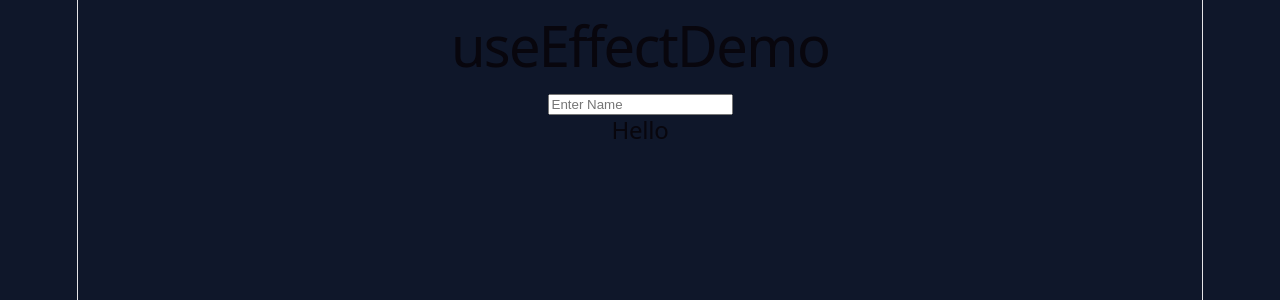
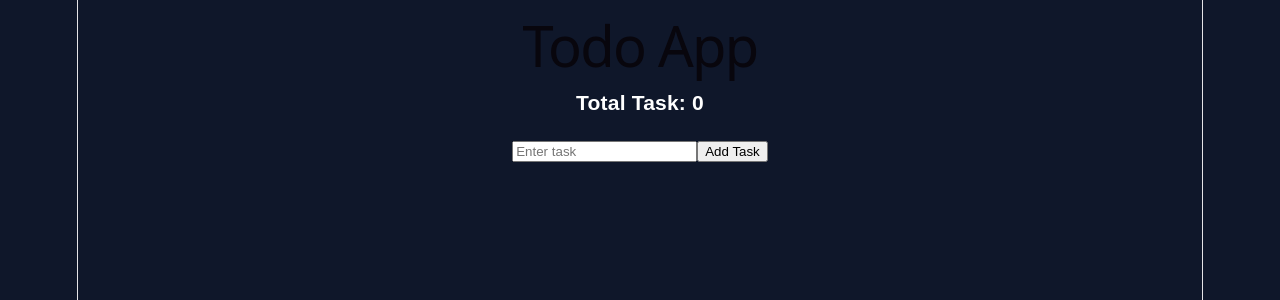
Before and after one commit to nizamudheentsae/react-learning, a React (Vite) app: page / in a window 1280 px wide. Shown: the top 300 px of the page. Built offline with nearby package versions, Linux system fonts and the light colour scheme.

Commit message:
Day 39 - React Todo App

```diff
--- a/src/App.jsx
+++ b/src/App.jsx
@@ -1,12 +1,12 @@
 import "./App.css";
-import EffectDemo from "./EffectDemo";
+import TodoApp from "./TodoApp";
 
 
 function App() {
   return (
     <div>
 
-    <EffectDemo/>
+    <TodoApp/>
 
     </div>
   );
--- /dev/null
+++ b/src/TodoApp.jsx
@@ -0,0 +1,43 @@
+import { useState } from "react";
+
+function TodoApp() {
+  const [task, setTask] = useState("");
+  const [todos, setTodos] = useState([]);
+
+  function addtask() {
+    if (task.trim() === "") return;
+
+    setTodos([...todos, task]);
+    setTask("");
+  }
+
+  function deleteTask(indexToDelete) {
+    setTodos(todos.filter((todo, index) => index !== indexToDelete));
+  }
+
+  return (
+    <div>
+      <h1>Todo App</h1>
+      <h3>Total Task: {todos.length}</h3>
+
+      <input
+        type="text"
+        placeholder="Enter task"
+        value={task}
+        onChange={(e) => setTask(e.target.value)}
+      />
+
+      <button onClick={addtask}>Add Task</button>
+      <ul>
+        {todos.map((todo, index) => (
+          <li key={index}>
+            {todo} <button onClick={() => deleteTask(index)}>Delete</button>
+          </li>
+        ))}
+      </ul>
+      <br />
+    </div>
+  );
+}
+
+export default TodoApp;
```
